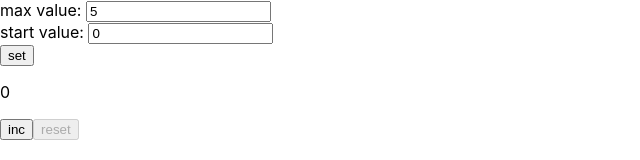
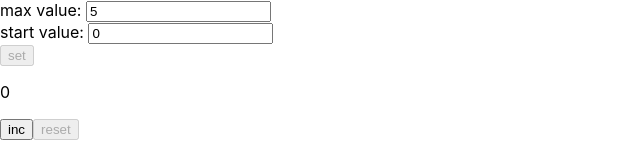
Before and after one commit to VladSmirnou/Counter, a React (Create React App) app: page / in a window 1280 px wide. Shown: the top 160 px of the page, without its empty margins (0-640 px from the left). Built offline with nearby package versions, Linux system fonts and the light colour scheme.

Commit message:
feat: add set button disabling logic

```diff
--- a/src/App.tsx
+++ b/src/App.tsx
@@ -22,19 +22,24 @@ function App() {
     }
   );
 
-  let [counterValue, setCounterValue] = useState<number>(
+  const [counterValue, setCounterValue] = useState<number>(
     INITIAL_MIN_COUNTER_VALUE
   );
+  const [settingsModeOn, setSettingsModeOn] = useState<boolean>(false);
 
   return (
     <div className="App">
       <CounterSettings minMaxCounterV={minMaxCounterV}
                        setMinMaxCounterV={setMinMaxCounterV}
                        setCounterValue={setCounterValue}
+                       settingsModeOn={settingsModeOn}
+                       setSettingsModeOn={setSettingsModeOn}
                        />
       <Counter minMaxCounterV={minMaxCounterV}
                counterValue={counterValue}
-               setCounterValue={setCounterValue}/>
+               setCounterValue={setCounterValue}
+               settingsModeOn={settingsModeOn}
+               />
     </div>
   );
 }
--- a/src/components/counter/Counter.tsx
+++ b/src/components/counter/Counter.tsx
@@ -8,6 +8,7 @@ type CounterPropsType = {
   minMaxCounterV: minMaxCounterVType
   counterValue: number
   setCounterValue: (v: number) => void
+  settingsModeOn: boolean
 }
 
 export const Counter: React.FC<CounterPropsType> = (
@@ -17,7 +18,8 @@ export const Counter: React.FC<CounterPropsType> = (
       maxCounterValue
     },
     counterValue,
-    setCounterValue
+    setCounterValue,
+    settingsModeOn
   }
 ) => {
   const counterV_lt_MaxV = counterValue < maxCounterValue;
@@ -29,11 +31,14 @@ export const Counter: React.FC<CounterPropsType> = (
 
   return (
     <div>
-      <Scoreboard counterValue={counterValue} counterV_lt_MaxV={counterV_lt_MaxV} />
-      <Button disabled={!counterV_lt_MaxV}
+      <Scoreboard counterValue={counterValue}
+                  counterV_lt_MaxV={counterV_lt_MaxV}
+                  settingsModeOn={settingsModeOn}
+                  />
+      <Button disabled={!counterV_lt_MaxV || settingsModeOn}
               callBack={incrementCounterValue}
       >inc</Button>
-      <Button disabled={counterValue === minCounterValue}
+      <Button disabled={counterValue === minCounterValue || settingsModeOn}
               callBack={resetCounterValue}
       >reset</Button>
     </div>
--- a/src/components/counterSettings/CounterSettings.tsx
+++ b/src/components/counterSettings/CounterSettings.tsx
@@ -1,4 +1,4 @@
-import React, { ChangeEvent, useRef } from 'react';
+import React, { ChangeEvent, useRef, useState } from 'react';
 import { Button } from '../button/Button';
 import { minMaxCounterVType } from '../../App';
 
@@ -7,6 +7,8 @@ type CounterSettingsPropsType = {
   minMaxCounterV: minMaxCounterVType
   setMinMaxCounterV: (data: minMaxCounterVType) => void
   setCounterValue: (v: number) => void
+  settingsModeOn: boolean
+  setSettingsModeOn: (v: boolean) => void
 }
 
 export const CounterSettings: React.FC<CounterSettingsPropsType> = (
@@ -16,7 +18,9 @@ export const CounterSettings: React.FC<CounterSettingsPropsType> = (
       maxCounterValue
     },
     setMinMaxCounterV,
-    setCounterValue
+    setCounterValue,
+    settingsModeOn,
+    setSettingsModeOn
   }
 ) => {
   const minValueRef = useRef<HTMLInputElement>(null);
@@ -24,21 +28,24 @@ export const CounterSettings: React.FC<CounterSettingsPropsType> = (
 
   const OnSetMaxValueHandler = (e: ChangeEvent<HTMLInputElement>) => {
     if (maxValueRef.current)
-      maxValueRef.current.value = e.currentTarget.value
+      maxValueRef.current.value = e.currentTarget.value;
+      setSettingsModeOn(true);
   }
 
   const onSetMinValueHandler = (e: ChangeEvent<HTMLInputElement>) => {
     if (minValueRef.current)
-      minValueRef.current.value = e.currentTarget.value
+      minValueRef.current.value = e.currentTarget.value;
+      setSettingsModeOn(true);
   }
 
   const onSetMinMaxCounterHandler = () => {
-    if (minValueRef.current && maxValueRef.current){
+    if (minValueRef.current && maxValueRef.current) {
       setMinMaxCounterV({
         minCounterValue: +minValueRef.current.value,
         maxCounterValue: +maxValueRef.current.value
       })
       setCounterValue(+minValueRef.current.value);
+      setSettingsModeOn(false);
     }
   }
 
@@ -58,7 +65,7 @@ export const CounterSettings: React.FC<CounterSettingsPropsType> = (
                             defaultValue={minCounterValue}
                             />
       </div>
-      <Button callBack={onSetMinMaxCounterHandler}>set</Button>
+      <Button disabled={!settingsModeOn} callBack={onSetMinMaxCounterHandler}>set</Button>
     </div>
   )
 }
--- a/src/components/scoreboard/Scoreboard.tsx
+++ b/src/components/scoreboard/Scoreboard.tsx
@@ -5,17 +5,19 @@ import s from './Scoreboard.module.css';
 type ScoreboardPropsType = {
   counterValue: number
   counterV_lt_MaxV: boolean
+  settingsModeOn: boolean
 }
 
 export const Scoreboard: React.FC<ScoreboardPropsType> = ({
   counterValue,
-  counterV_lt_MaxV
+  counterV_lt_MaxV,
+  settingsModeOn
 }) => {
   let finalClassName = s.counterVinRange
   if (!counterV_lt_MaxV) {
     finalClassName += ' ' + s.counterV_gte_MaxV
   }
   return (
-    <p className={finalClassName}>{counterValue}</p>
+    <p className={finalClassName}>{settingsModeOn ? "enter values and press 'set'" : counterValue}</p>
   )
 }
```
